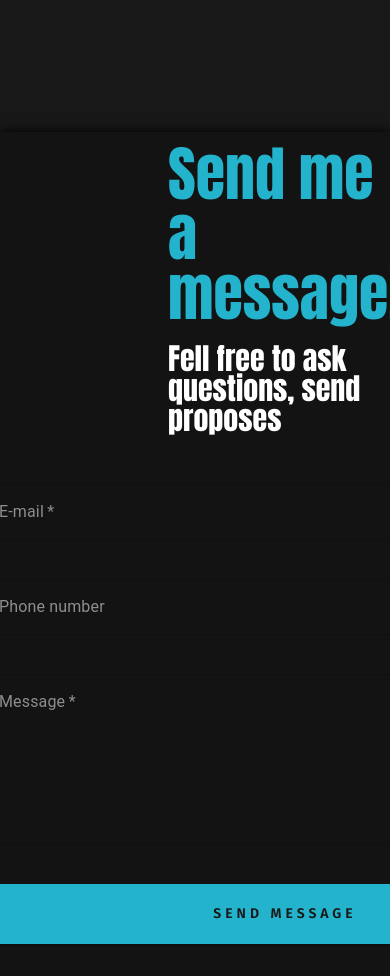
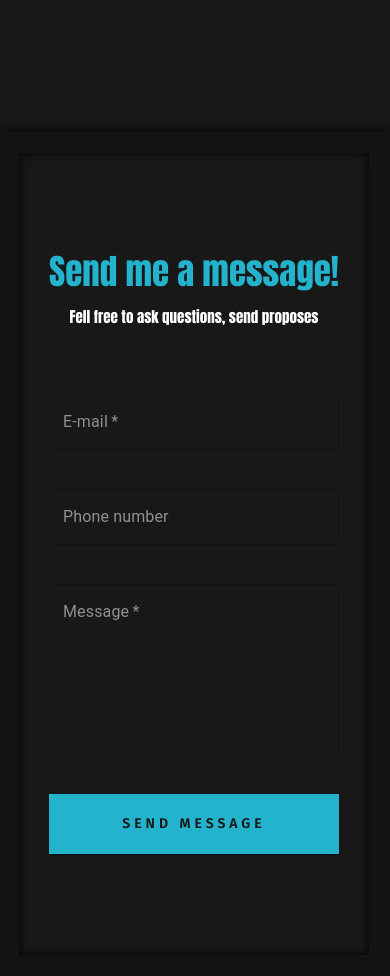
Before and after one commit to MaksMalik/Portfolio, a React (Create React App) app: page / in a window 390 px wide. Shown: the part 2400-3376 px from the top of the page. Built offline with nearby package versions, Linux system fonts and the light colour scheme.

Commit message:
restore backup

```diff
--- a/src/App.css
+++ b/src/App.css
@@ -1,7 +1,7 @@
 :root {
-  --blue: rgb(35, 179, 204);
+  --blue: #23b3cc;
   --red: rgb(116, 18, 18);
-  --background: rgb(24, 24, 24);
+  --background: #181818;
 }
 
 .section::-webkit-scrollbar {
--- a/src/Components/Contact/Contact.css
+++ b/src/Components/Contact/Contact.css
@@ -46,10 +46,13 @@
   margin: 50px 50px 50px 250px;
   width: calc(100% - 280px);
   height: 100%;
+  background-color: var(--background);
   transition-delay: 1500ms;
   transition: all 1s;
+  box-shadow: inset 0 0 10px black;
+  border: 1px solid rgba(17, 17, 17, 0.459);
   display: flex;
-  flex-direction: column;
+  flex-direction: row-reverse;
   align-items: center;
   justify-content: center;
 }
@@ -80,30 +83,14 @@ label {
 
 
 .hide-scale {
-  transform: scale(0)
-}
-.show-scale {
-  transition-delay:800ms;
-  transform: scale(1);
+  transform: scaleY(0);
+  opacity: 0;
 }
 
-
-.mainPageContact {
-  display: flex;
-  height: min-content;
-  display: flex;
-  justify-content: center;
-  background-color: white;
-  padding: 50px 0 50px 0;
-  box-shadow:
-    inset 0px 11px 8px -10px rgb(0, 0, 0),
-    inset 0px -11px 8px -10px rgb(0, 0, 0);
-}
-
-.mainPageContactRight {
-  display: flex;
-  flex-direction: column;
-  align-items: center;
+.show-scale {
+  transition-delay: 550ms;
+  transform: scaleY(1);
+  opacity: 1;
 }
 
 .mainPageContact-form {
@@ -112,13 +99,14 @@ label {
   justify-content: space-around;
   align-items: space-around;
   height: 500px;
-  width: 600px
+  width: 600px;
 }
 
 .button-send {
   min-height: 60px;
-/*   background-color: var(--blue) !important;
- */  border-radius: 0 !important;
+  /*   background-color: var(--blue) !important;
+ */
+  border-radius: 0 !important;
   letter-spacing: 4px !important;
   font-size: 15px;
   font-family: 'Fira Sans', sans-serif !important;
@@ -133,6 +121,8 @@ label {
   align-items: center;
   gap: 20px;
   margin-bottom: 30px;
+  text-align: center;
+  padding: 20px;
 }
 
 .Contact-box-text span:nth-child(1) {
@@ -147,7 +137,20 @@ label {
 
 
 
+@media only screen and (max-width: 1400px) {
+  .Contact-text {
+    display: none;
+  }
 
+  .Contact {
+    gap: 50px;
+  }
+
+  .Contact-box {
+    margin: 50px 50px 50px 50px;
+    width: calc(100% - 100px);
+  }
+}
 
 
 
@@ -161,4 +164,90 @@ label {
   .Contact-text {
     display: none;
   }
+
+  .mainPageContact-form {
+    display: flex;
+    flex-direction: column;
+    justify-content: space-around;
+    align-items: space-around;
+    height: 500px;
+    margin: auto;
+    width: calc(100vw - 200px);
+  }
 }
+
+
+@media only screen and (max-width: 705px) {
+  .Contact-box-text span:nth-child(1) {
+    color: var(--blue);
+    font-size: 50px;
+  }
+
+  .Contact-box-text span:nth-child(2) {
+    color: white;
+    font-size: 25px;
+  }
+}
+
+@media only screen and (max-width: 625px) {
+  .mainPageContact-form {
+    width: calc(100vw - 100px);
+  }
+
+  .Contact-box-text {
+    padding: 20px;
+  }
+
+  .Contact-box-text span:nth-child(1) {
+    font-size: 50px;
+  }
+
+  .Contact-box-text span:nth-child(2) {
+    font-size: 25px;
+  }
+
+  .Contact-box {
+    margin: 20px 20px 20px 20px;
+    width: calc(100% - 40px);
+  }
+}
+
+@media only screen and (max-width: 505px) {
+  .Contact-box-text span:nth-child(1) {
+    font-size: 40px;
+  }
+
+  .Contact-box-text span:nth-child(2) {
+    font-size: 20px;
+  }
+}
+
+@media only screen and (max-width: 425px) {
+  .Contact-box-text span:nth-child(1) {
+    font-size: 35px;
+  }
+
+  .Contact-box-text span:nth-child(2) {
+    font-size: 15px;
+  }
+}
+/*
+.Contact-map-box {
+  display: flex;
+  height: 100%;
+  justify-content: center;
+  align-items: center;
+  margin: 0 0 0 50px;
+
+}
+
+
+.Contact-map {
+  height: 411px;
+  width: 641px;
+  background-image: url("./images/map.png");
+  background-repeat: no-repeat;
+  background-size: contain;
+
+
+} */
--- a/src/Components/Contact/Contact.js
+++ b/src/Components/Contact/Contact.js
@@ -16,12 +16,16 @@ export default function Contact() {
   return (
     <section className='Contact section' id='CONTACT'>
       <div className='Contact-text hiddenText'>CONTACT</div>
+
       <div className='Contact-box hide-scale'>
+        <div className='Contact-map-box'>
+          <div className='Contact-map'></div>
+        </div>
+        <div>
           <div className='Contact-box-text'>
             <span>Send me a message!</span>
             <span>Fell free to ask questions, send proposes</span>
           </div>
-        <div>
           <ThemeProvider theme={blue}>
             <div className="mainPageContact-form">
               <TextField
@@ -40,7 +44,7 @@ export default function Contact() {
                 multiline
                 rows={6}
               />
-            <Button  variant="contained" className="button-send">Send message</Button>
+              <Button variant="contained" className="button-send">Send message</Button>
             </div>
           </ThemeProvider>
         </div>
```
Also changed, not shown: src/Components/Contact/images/map.png (added). Lines whose indentation alone changed are shown as unchanged.
